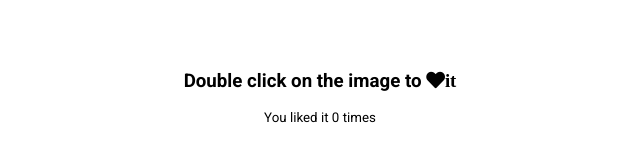
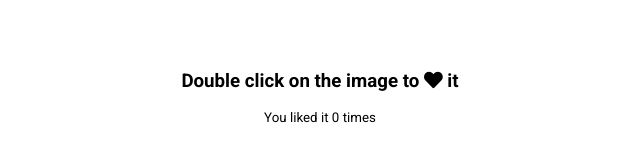
Before and after one commit to rgoshen/double-click-heart, a plain HTML site: page index.html in a window 1280 px wide. Shown: the part 312-474 px from the top of the page, 320-960 px from the left. Drawn offline with Linux system fonts and the light colour scheme.

Commit message:
fixed h3

```diff
--- a/index.html
+++ b/index.html
@@ -18,7 +18,7 @@
     <link rel="stylesheet" href="./css/style.css" />
   </head>
   <body>
-    <h3>Double click on the image to <span class="fas fa-heart">it</span></h3>
+    <h3>Double click on the image to <span class="fas fa-heart"></span> it</h3>
     <small>You liked it <span id="times">0</span> times</small>
 
     <div class="loveMe"></div>
```
